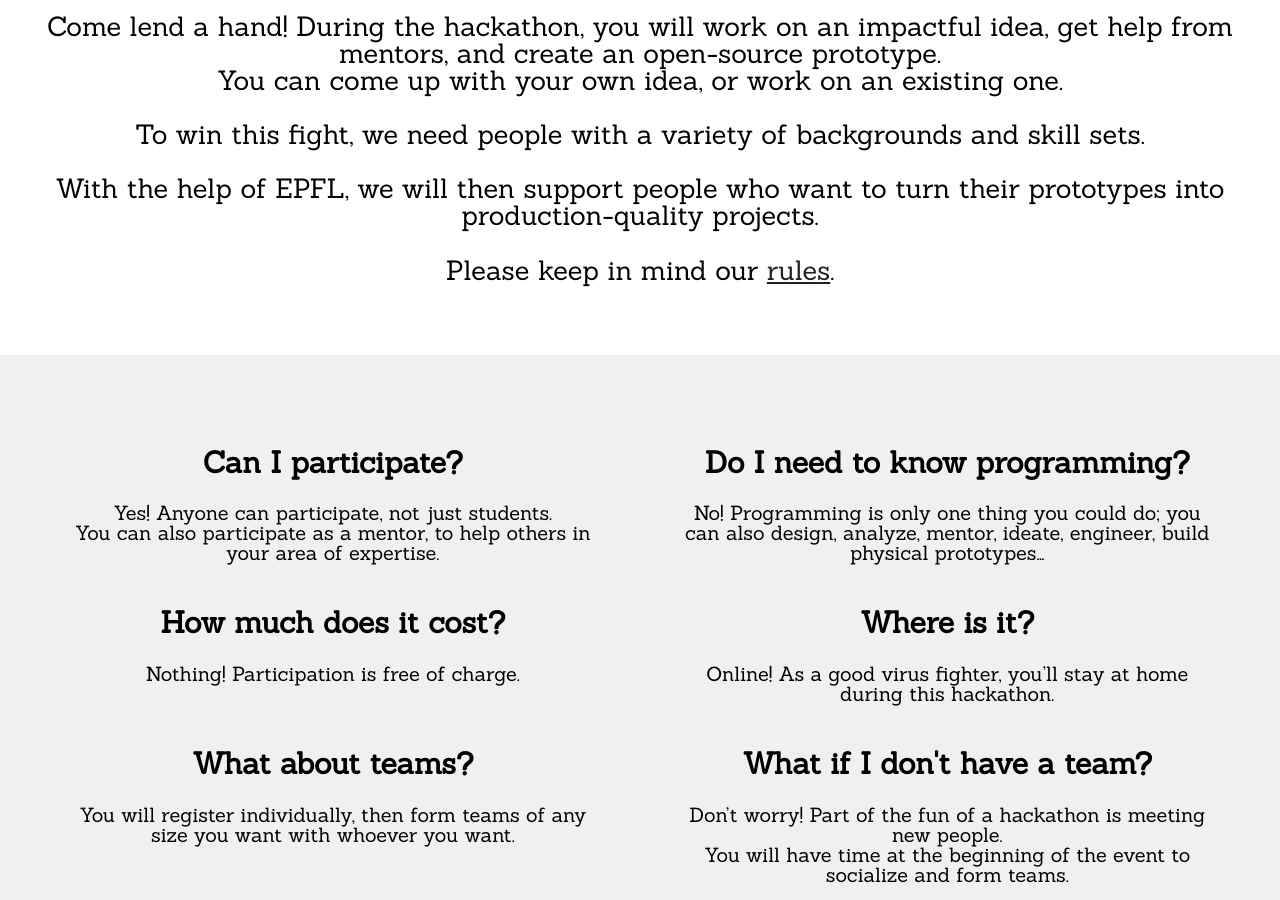
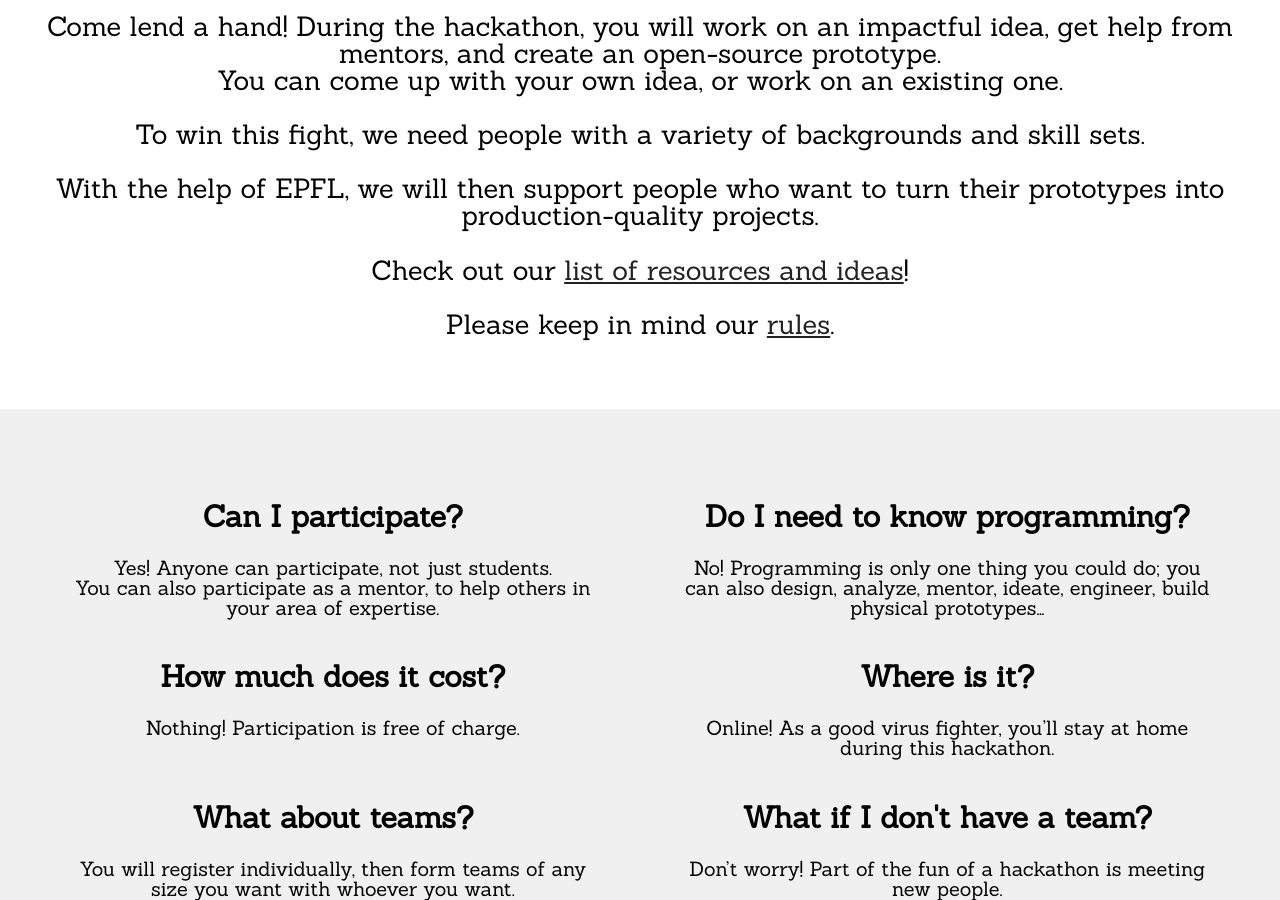
Before and after one commit to LauzHack/ViralHack-website, a Jekyll site: the page built from index.html, in a window 1280 px wide and 900 px high, scrolled down 919 px. Built offline with Jekyll 4.4.1, drawn with Linux system fonts in a browser that asks for light colours.

Commit message:
Add resources and ideas list

```diff
--- a/_data/info.yml
+++ b/_data/info.yml
@@ -19,6 +19,8 @@ description_long: |-
 
   With the help of EPFL, we will then support people who want to turn their prototypes into production-quality projects.
 
+  Check out our [list of resources and ideas](https://docs.google.com/document/d/1bdpx1sUZFeY-JdIlyQwUEvevmPIq5Ea-S-Vg-orFsag/edit?usp=sharing)!
+
 # Contact email. Use a bot-defeating format, otherwise you'll get spammed.
 email: info at lauzhack dot com
 
```
